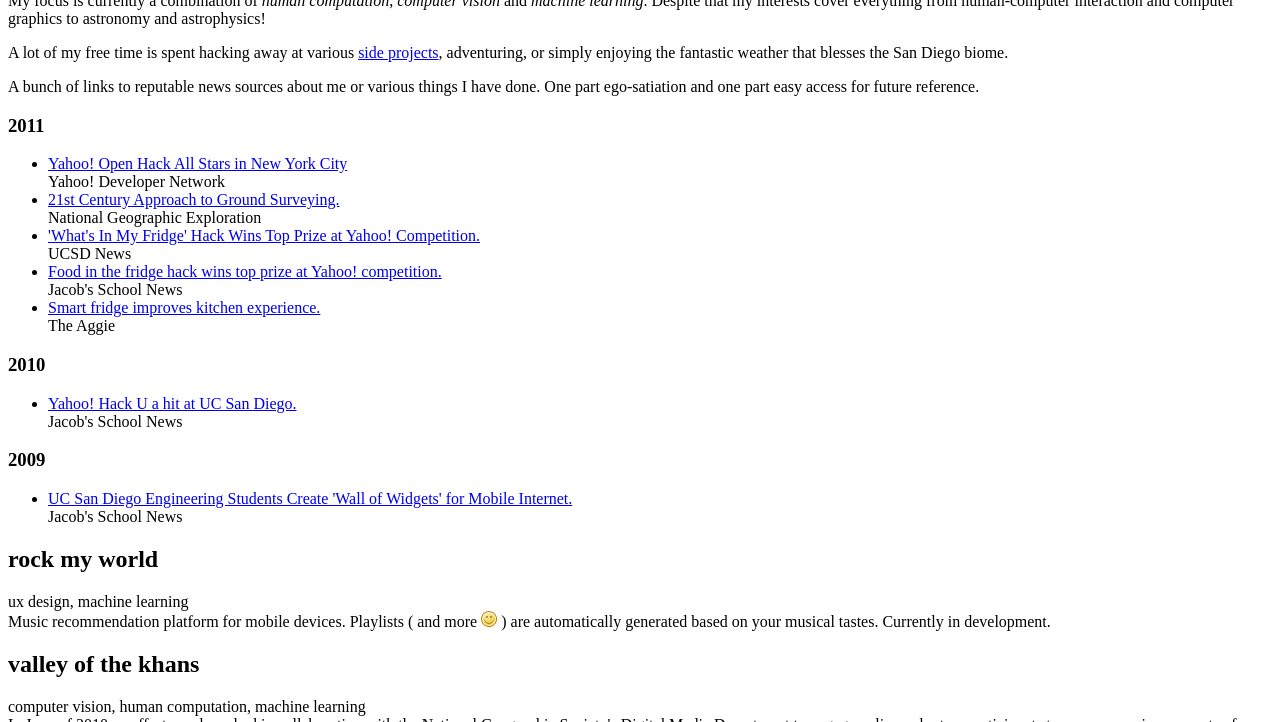
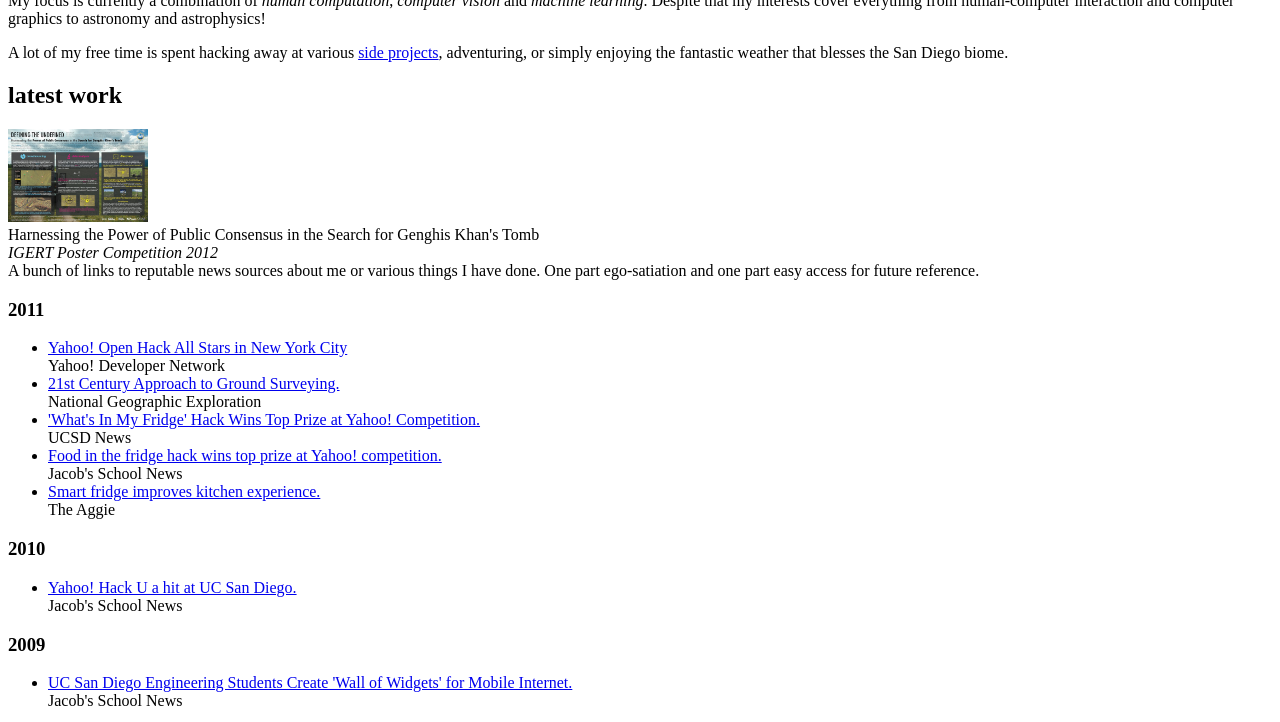
Before and after one commit to a5huynh/athlabs.com, a Jekyll site: the page built from index.html, in a window 1280 px wide and 900 px high, scrolled down 405 px, cut to the strip 178-900 px from the top of the window. Built offline with Jekyll 4.4.1, drawn with Linux system fonts in a browser that asks for light colours; nearby versions of some CDN libraries; some web fonts are replaced.

Commit message:
Updated Research Tidbits

```diff
--- a/_includes/about-me.html
+++ b/_includes/about-me.html
@@ -14,4 +14,17 @@
 	<p>
 	A lot of my free time is spent hacking away at various <a href='http://github.com/a5huynh'>side projects</a>,
 	adventuring, or simply enjoying the fantastic weather that blesses the San Diego biome.
+
+	<h2>latest work</h2>
+	<div id='latest-work'>
+		<div class='grid_2'>
+			<a href='https://github.com/a5huynh/igert-poster-2012/raw/master/igert-poster.pdf'>
+				<img src='/static/img/latest/igert-poster-2012.jpeg' width='140'>
+			</a>
+		</div>
+		<div class='grid_4'>
+			<div>Harnessing the Power of Public Consensus in the Search for Genghis Khan's Tomb</div>
+			<div><em>IGERT Poster Competition 2012</em></div>
+		</div>
+	</div>
 </div>
--- a/_includes/research.html
+++ b/_includes/research.html
@@ -1,11 +1,11 @@
 <div class='article'>
-	<h2>rock my world</h2>
+	<a href='#' class='header'>rock my world</a>
 	<div class='subheader'>ux design, machine learning</div>
 	Music recommendation platform for mobile devices. Playlists ( and more =] ) are automatically generated based on your musical
 	tastes. Currently in development.
 
-	<p>
-	<h2>valley of the khans</h2>
+	<br><br>
+	<a href='http://exploration.nationalgeographic.com' class='header'>valley of the khans</a>
 	<div class='subheader'>computer vision, human computation, machine learning</div>
 	In June of 2010 an effort was launched in collaboration with the National Geographic Society's Digital Media Department to engage online volunteer participants to survey massive amounts of ultra-high resolution multi-spectral satellite imagery for anomalies of archaeological interest in Northeastern Mongolia.
 </div>
--- a/static/css/layout.scss
+++ b/static/css/layout.scss
@@ -20,17 +20,17 @@
 }
 
 *::selection {
-	background:orange;
+	background: $orange;
 	color:white;
 }
 
-*::-webkit-selectioN {
-	background:orange;
+*::-webkit-selection {
+	background: $orange;
 	color:white;
 }
 
 *::-moz-selection {
-	background:orange;
+	background: $orange;
 	color:white;
 }
 
@@ -65,6 +65,15 @@
 	color: $black;
 }
 
+#latest-work {
+	margin-top:16px;
+	overflow:auto;
+
+	.grid_4 {
+		font-size:13px;
+	}
+}
+
 .section {
 	position: relative;
  	margin-top:16px;
@@ -92,7 +101,7 @@
 }
 
 #big-name {
-	border-right:4px solid orange;
+	border-right:4px solid $orange;
 	font-size:84px;
 }
 
@@ -113,18 +122,28 @@
 /* Header's inside article will have a nice code comment effect */
 .article {
 
+	a.header {
+		font-family: 	$header-font;
+		font-size:		26px;
+		font-weight:	normal;
+		color:			$orange;
+		text-decoration: none;
+		border-bottom:1px dotted $grey;
+	}
+
 	h2:before {
 		content: '# ';
 	}
 
 	h2 {
-		font-family: $header-font;
-		font-size:		22px;
+		font-family: 	$header-font;
+		font-size:		26px;
 		font-weight:	normal;
 		color:			$orange;
 		padding:0;
 		margin: 0 0 8px 0;
 	}
+
 
 	h3 {
 		color: $orange;
```
Also changed, not shown: static/img/latest/igert-poster-2012.jpeg (added).
